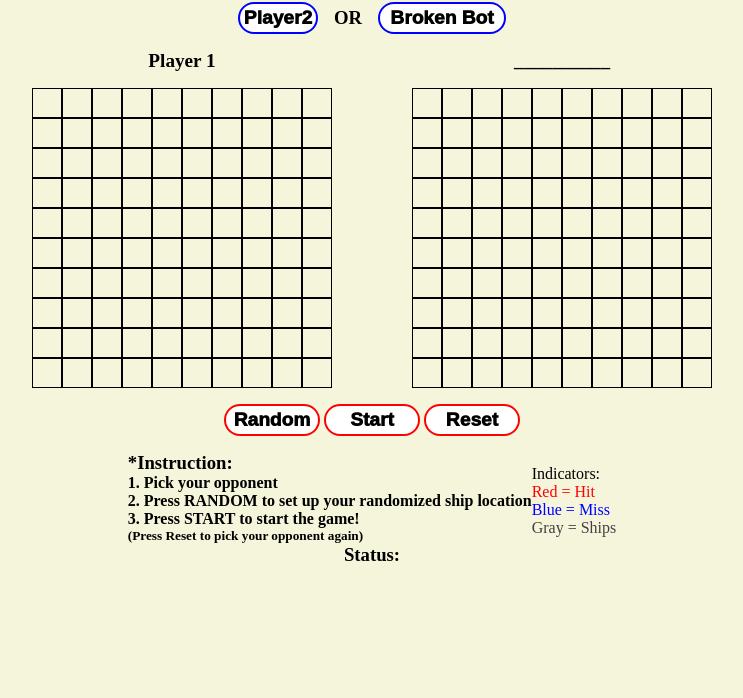
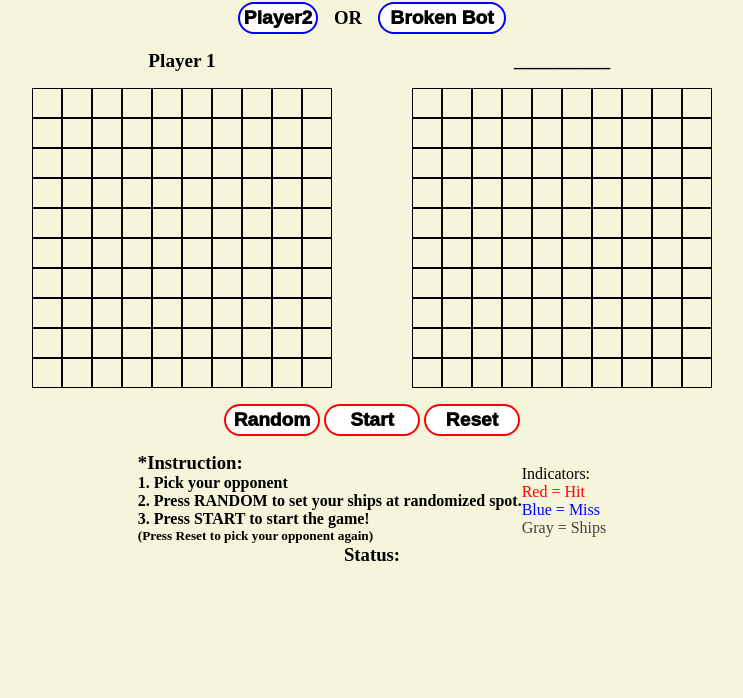
Before and after one commit to jipark92/JS-BattleShip-Project, a website built with webpack: page src/index.html in a window 1280 px wide. Shown: the part 102-800 px from the top of the page, without its empty margins (268-1011 px from the left). Built offline with nearby package versions, Linux system fonts and the light colour scheme; a web font is replaced by a local one.

Commit message:
reword instruction

```diff
--- a/src/index.html
+++ b/src/index.html
@@ -43,7 +43,7 @@
             <div class="directions-container">
                 <h3 class="instruct">*Instruction:</h3>
                 <h4 class="instruct">1. Pick your opponent</h4>
-                <h4 class="instruct">2. Press RANDOM to set up your randomized ship location</h4>
+                <h4 class="instruct">2. Press RANDOM to set your ships at randomized spot.</h4>
                 <h4 class="instruct">3. Press START to start the game!</h4>
                 <h5 class="instruct">(Press Reset to pick your opponent again)</h5>
             </div>
```
